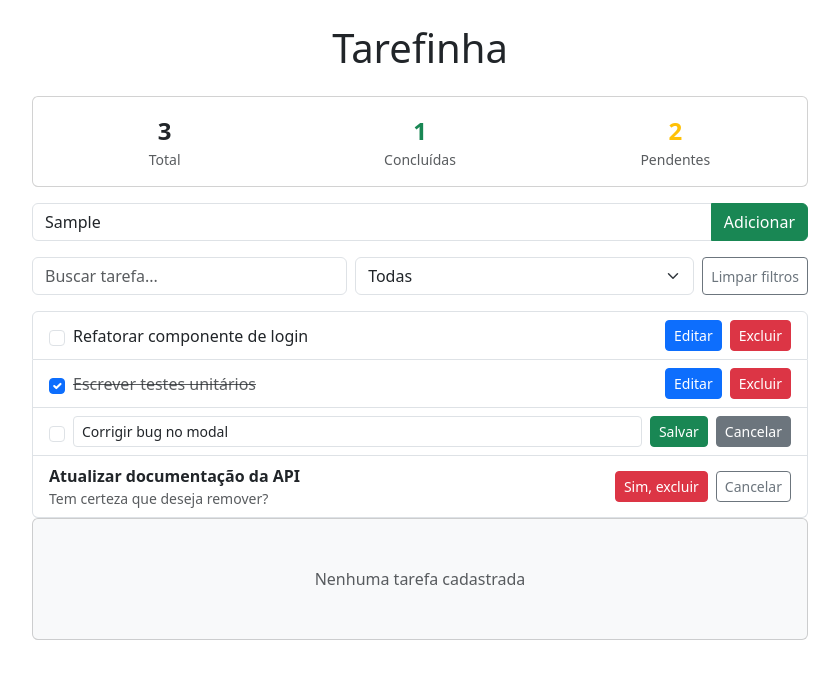
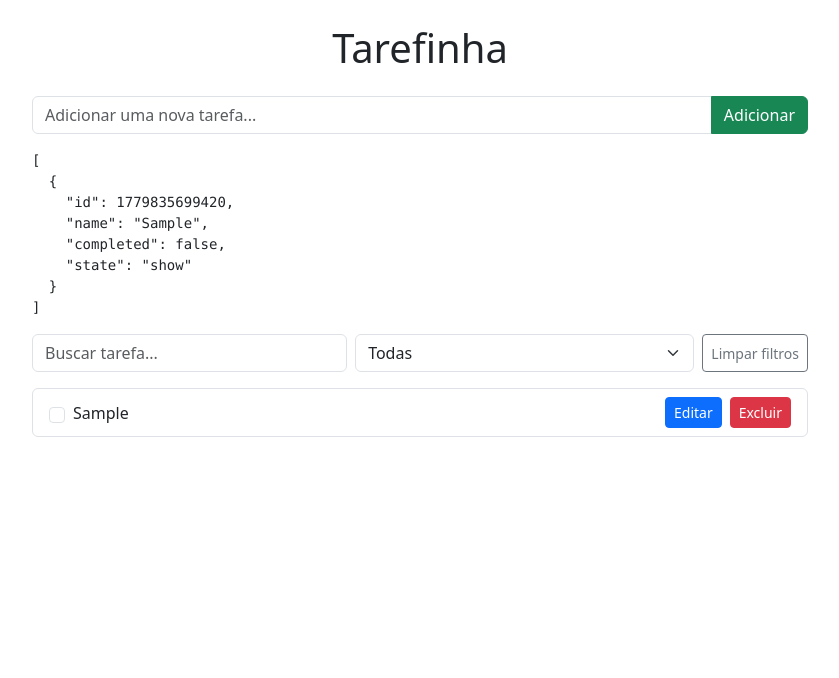
Before and after one commit to CoderRocha/to-do-vue, a Vue app: page / in a window 1280 px wide. Both pictures are taken after typing "Sample" into the empty fields and a click on the button "Adicionar". Shown: the top 678 px of the page, without its empty margins (220-1059 px from the left). Built offline with nearby package versions, Linux system fonts and the light colour scheme.

Commit message:
feat: added tasks id, add, remove, edit and cancel functions

```diff
--- a/src/App.vue
+++ b/src/App.vue
@@ -1,4 +1,51 @@
 <script setup>
+
+import {ref} from 'vue'
+
+const tasks = ref([])
+const newTask = ref('')
+const addTask = () => {
+  if (!newTask.value) return
+
+  tasks.value.push({
+    id: Date.now(),
+    name: newTask.value,
+    completed: false,
+    state: 'show' // edit, delete
+  })
+  newTask.value = ''
+}
+
+const editTask = (task) => {
+  if (!Object.hasOwn(task, '_name')) {
+    task._name = task.name
+  }
+
+  if (!Object.hasOwn(task, '_completed')) {
+    task._completed = task.completed
+  }
+
+  task.state = 'edit'
+}
+
+const commitTask = (task) => {
+  if (Object.hasOwn(task, '_name')) {
+    task.name = task._name
+  }
+
+  if (Object.hasOwn(task, '_completed')) {
+    task.completed = task._completed
+  }
+
+  task.state = 'show'
+}
+
+const deleteTask = (task) => {
+  const index = tasks.value.findIndex(o => o.id === task.id)
+  if (index !== -1) {
+    tasks.value.splice(index, 1)
+  }
+}
 
 </script>
 
@@ -7,7 +54,7 @@
     <h1 class="text-center my-4">Tarefinha</h1>
 
     <!-- Stats -->
-    <div class="card mb-3">
+    <!-- <div class="card mb-3">
       <div class="card-body">
         <div class="row text-center">
           <div class="col-4">
@@ -24,13 +71,16 @@
           </div>
         </div>
       </div>
-    </div>
+    </div> -->
 
     <!-- Add new task -->
     <div class="input-group mb-3">
-      <input type="text" placeholder="Adicionar uma nova tarefa..." class="form-control">
-      <button class="btn btn-success">Adicionar</button>
+      {{ newTask }}
+      <input v-model="newTask" @keyup.enter="addTask" type="text" placeholder="Adicionar uma nova tarefa..." class="form-control">
+      <button @click="addTask" class="btn btn-success">Adicionar</button>
     </div>
+
+    <pre>{{ tasks }}</pre>
 
     <!-- Filters -->
     <div class="d-flex gap-2 mb-3">
@@ -45,40 +95,38 @@
 
     <!-- Tasks -->
     <ul class="list-group">
-      <li class="list-group-item d-flex align-items-center gap-2">
-        <input type="checkbox" class="form-check-input">
-        <span class="flex-grow-1">Refatorar componente de login</span>
-        <button class="btn btn-primary btn-sm">Editar</button>
-        <button class="btn btn-danger btn-sm">Excluir</button>
-      </li>
-      <li class="list-group-item d-flex align-items-center gap-2">
-        <input type="checkbox" class="form-check-input" checked>
-        <span class="flex-grow-1 text-decoration-line-through text-muted">Escrever testes unitários</span>
-        <button class="btn btn-primary btn-sm">Editar</button>
-        <button class="btn btn-danger btn-sm">Excluir</button>
-      </li>
-      <li class="list-group-item d-flex align-items-center gap-2">
-        <input type="checkbox" class="form-check-input">
-        <input type="text" value="Corrigir bug no modal" class="form-control form-control-sm">
-        <button class="btn btn-success btn-sm">Salvar</button>
-        <button class="btn btn-secondary btn-sm">Cancelar</button>
-      </li>
-      <li class="list-group-item d-flex align-items-center gap-2">
+      <li v-for="task in tasks" :key="task.id" class="list-group-item d-flex align-items-center gap-2">
+        <template v-if="task.state === 'show'">
+          <input v-model="task.completed" type="checkbox" class="form-check-input">
+          <span class="flex-grow-1" :class="task.completed ? 'text-decoration-line-through text-muted' : null">{{ task.name }}</span>
+          <button class="btn btn-primary btn-sm" @click="editTask(task)">Editar</button>
+          <button class="btn btn-danger btn-sm" @click="task.state = 'delete'">Excluir</button>
+        </template>
+
+        <template v-else-if="task.state === 'edit'">
+          <input v-model="task._completed" type="checkbox" class="form-check-input">
+          <input v-model="task._name" @keyup.enter="saveTask(task)" type="text" class="form-control form-control-sm">
+          <button class="btn btn-success btn-sm" @click="commitTask(task)">Salvar</button>
+          <button class="btn btn-secondary btn-sm" @click="task.state = 'show'">Cancelar</button>
+        </template>
+
+      <template v-else-if="task.state === 'delete'">
         <span class="flex-grow-1">
-          <div class="fw-semibold">Atualizar documentação da API</div>
+          <div class="fw-semibold">{{ task.name }}</div>
           <div class="text-muted small">Tem certeza que deseja remover?</div>
         </span>
-        <button class="btn btn-danger btn-sm">Sim, excluir</button>
-        <button class="btn btn-outline-secondary btn-sm">Cancelar</button>
+        <button class="btn btn-danger btn-sm" @click="deleteTask(task)">Sim, excluir</button>
+        <button class="btn btn-outline-secondary btn-sm" @click="task.state = 'show'">Cancelar</button>
+      </template>
       </li>
     </ul>
 
     <!-- Empty state -->
-    <div class="card bg-light">
+    <!-- <div class="card bg-light">
       <div class="card-body text-center py-5">
         <p class="text-muted mb-0">Nenhuma tarefa cadastrada</p>
       </div>
-    </div>
+    </div> -->
 </div>
 </template>
 
```
